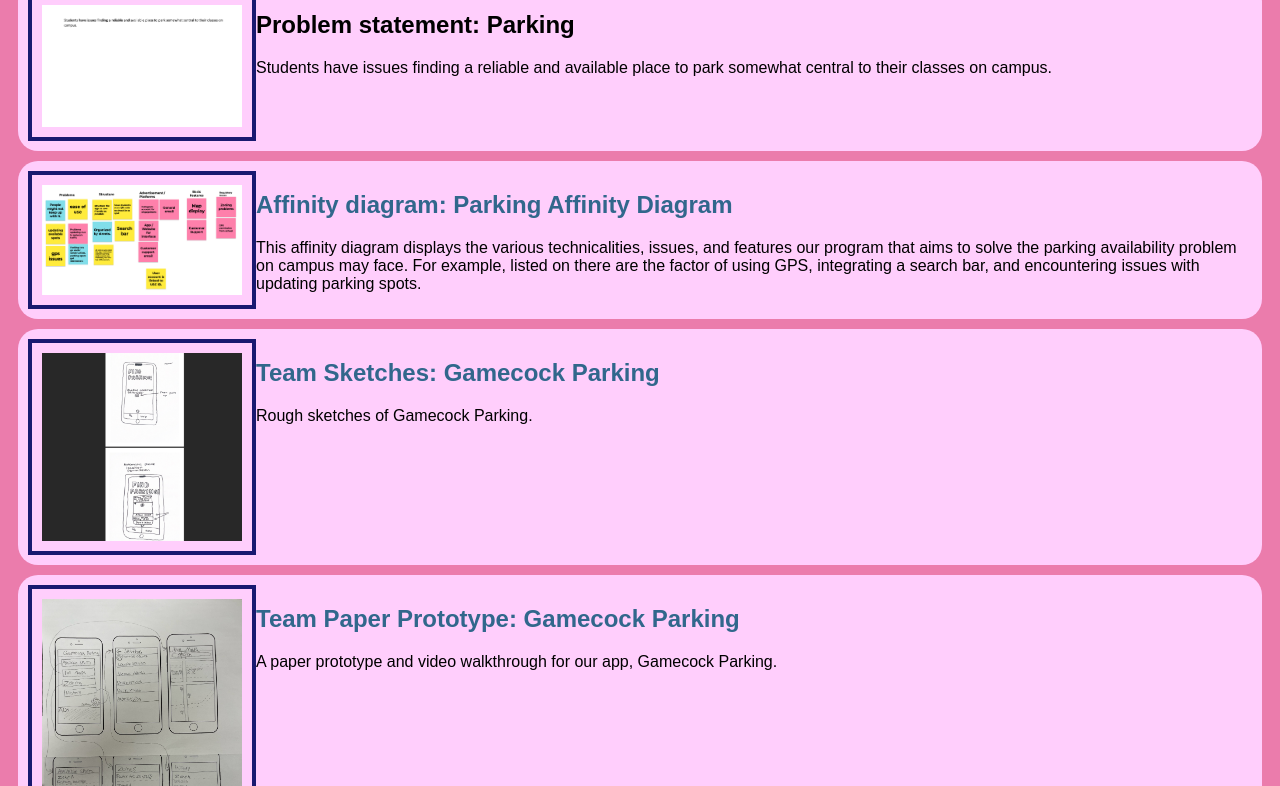
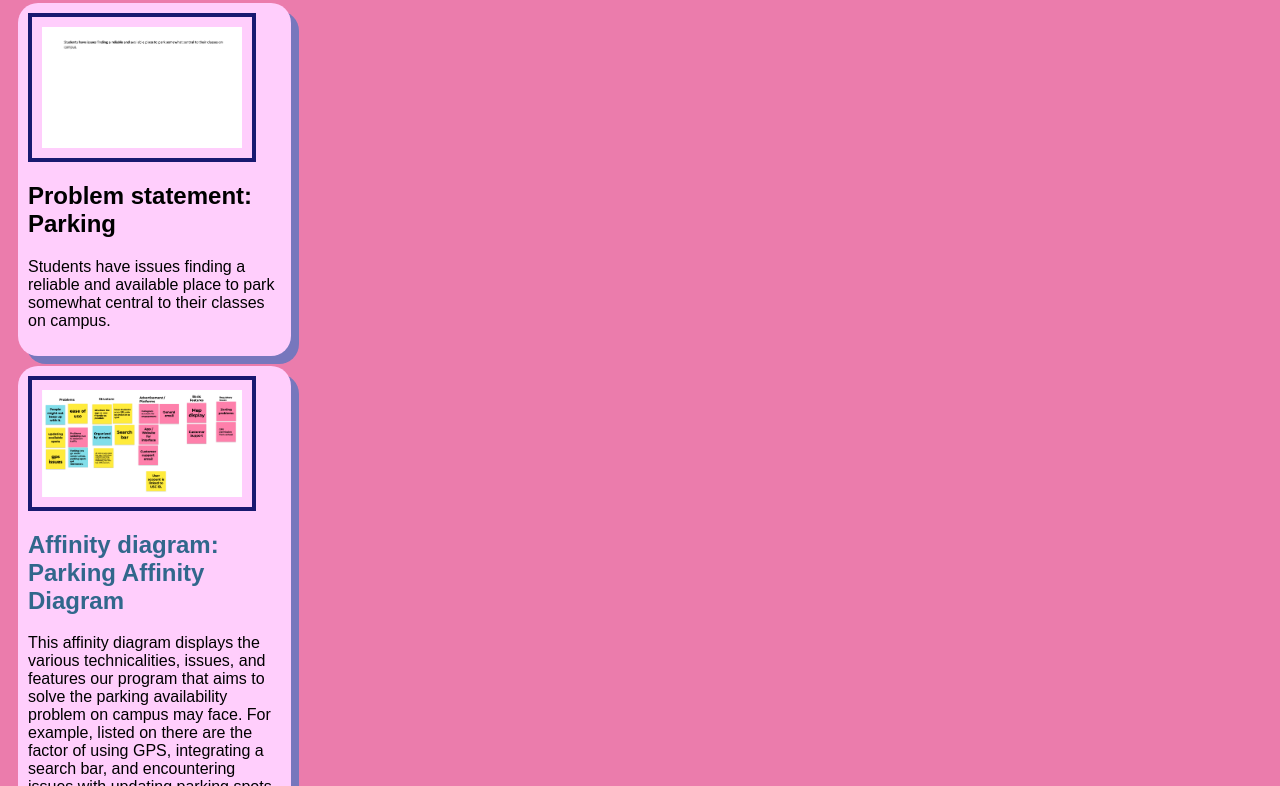
Before and after one commit to robin-adams/robin-adams.github.io, a plain HTML site: page index.html in a window 1280 px wide. Shown: the part 85-871 px from the top of the page. Drawn offline with Linux system fonts and the light colour scheme.

Commit message:
Update styles.css

```diff
--- a/styles.css
+++ b/styles.css
@@ -1,16 +1,23 @@
 body {
     background: #EB7CAC;
     font-family: Arial;
+    display: flex;
+    flex-wrap: wrap;
 }
 h1 {
     color: #442BC2;
     text-align: center;
+    width: 100%;
+    display: block;
 }
 .assign {
-    display: flex;
     padding: 10px;
     margin: 10px;
     background: #FFCEFC;
+    border-radius: 20px;
+    width: 20%;
+    box-shadow: 8px 8px #7777BD;
+    display: block;
     border-radius: 20px;
 }
 .assign img {
```
